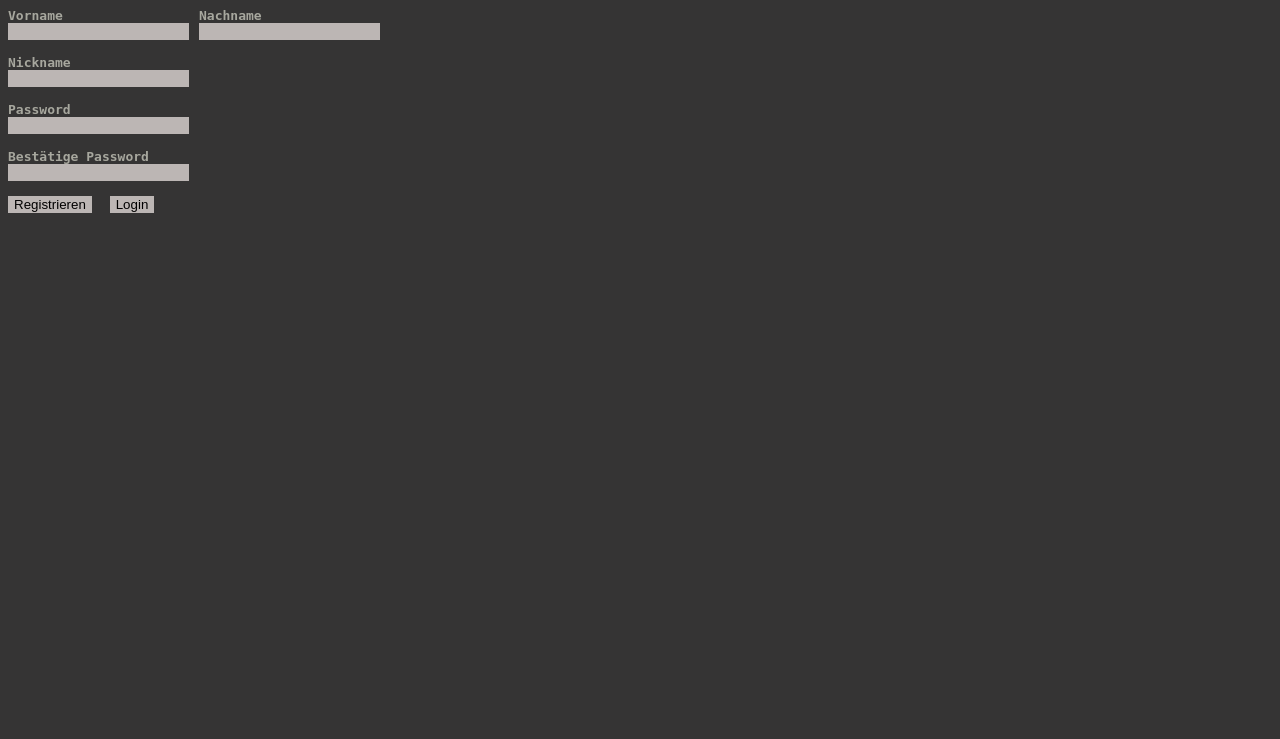
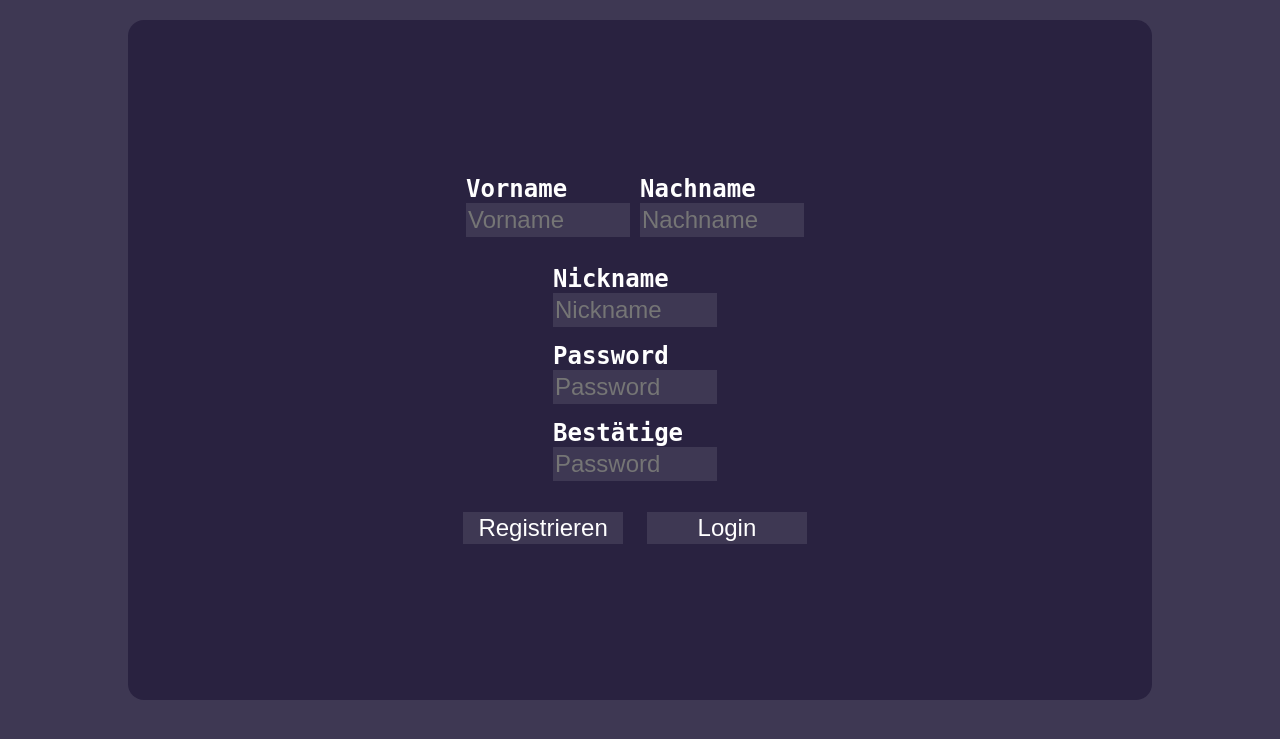
Before and after one commit to CuzImGeorg/Groupchat, a PHP site: template src/view/registryAktion.tpl.php in a window 1280 px wide. Shown: the top 739 px of the page. Run offline with PHP 8.4, Linux system fonts and the light colour scheme; the template is opened without the code that fills it, so the values that code supplies are empty.

Commit message:
StyleGuide.1

```diff
--- a/src/view/chatAktion.tpl.php
+++ b/src/view/chatAktion.tpl.php
@@ -19,7 +19,7 @@
     </div>
     <div id="eingabebereich">
         <label id="benutzername"> <?=$benutzer->getNickname()?> </label>
-        <input type="text" name="eingabe" id="eingabe">
+        <textarea name="eingabe" id="eingabe" > </textarea>
         <input type="button" id="send" value="SEND">
     </div>
 
--- a/src/view/css/style.registry.css
+++ b/src/view/css/style.registry.css
@@ -1,8 +1,8 @@
 :root {
-    --text: #a7a79e;
-    --light: #bcb6b4;
-    --middle: #87858e;
-    --dark: #353434;
+    --text:#fff;
+    --light:#544e66;
+    --middle: #3e3853;
+    --dark: #292240;
     --rounding:1rem;
 }
 
@@ -10,18 +10,49 @@ body{
     font-family: monospace;
     font-weight: bold;
     color: var(--text);
-    background:var(--dark);
+    background:var(--middle);
 }
-
-input, button {
-    border-style: none;
-    color: #000;
+label{
+    color: var(--text);
+    font-size: 1.5rem;
+    width: 10rem;
+    height: 2rem;
     margin-bottom: 15px;
     margin-right: 10px;
+}
+input, button {
 
-    background: var(--light);
+    font-size: 1.5rem;
+    border-style: none;
+    color: var(--text);
+    margin-bottom: 15px;
+    margin-right: 10px;
+    width: 10rem;
+    height: 2rem;
+    margin-top: auto;
+    background: var(--middle)
 }
 a {
-    color: #000;
+    background: var(--middle);
+    color: var(--text);
     text-decoration: none;
 }
+form{
+    display: flex;
+    flex-direction: column;
+    flex-wrap: wrap;
+    justify-content: center;
+    align-items: center;
+
+    border-radius: var(--rounding);
+    position: fixed;
+    left: 50%;
+    top: 20px;
+
+    transform: translate(-50%, 0);
+    margin:  auto;
+    background: var(--dark);
+    height: 85%;
+    width: 80%;
+
+}
--- a/src/view/registryAktion.tpl.php
+++ b/src/view/registryAktion.tpl.php
@@ -9,30 +9,36 @@
 <body>
 <form id="form" action="index.php?aktion=registry" method="POST" >
 
-    <div style="float: left">
+    <div>
+        <p style="float: left">
         <label for="vorname">Vorname<br></label>
-        <input type="text" id="vorname" name="vorname" required />
-    </div>
-    <div>
+        <input type="text" id="vorname" name="vorname" placeholder="Vorname" required />
+        </p>
+        <p style="float: right">
         <label for="nachname">Nachname<br></label>
-        <input type="text" name="nachname" id="nachname" required />
+        <input type="text" name="nachname" id="nachname" placeholder="Nachname" required />
+        </p>
     </div>
 
     <div>
         <label for="nickname">Nickname<br></label>
-        <input type="text" name="nickname" id="nickname" required />
+        <input type="text" name="nickname" id="nickname"  placeholder="Nickname" required />
     </div>
     <div>
+
         <label for="password">Password<br></label>
-        <input type="password" name="password" id="password" required>
+        <input type="password" name="password" id="password" placeholder="Password" required>
+
     </div>
     <div>
-        <label for="confpassword">Bestätige Password<br></label>
-        <input type="password" name="confpassword" id="confpassword" required>
+        <label for="confpassword">Bestätige<br></label>
+        <input type="password" name="confpassword" id="confpassword" placeholder="Password"  required>
+
     </div>
-
-    <input type="submit" value="Registrieren" />
-    <button ><a href="index.php?aktion=login">Login </a></button>
+    <div style="margin-top: 1rem">
+        <input  style="margin-right: .5rem" type="submit" value="Registrieren" />
+        <button style="margin-left: .5rem" ><a href="index.php?aktion=login">Login </a></button>
+    </div>
 </form>
 </body>
 </html>
```
Also changed, not shown: src/view/css/style.chat.css (+16 -8 lines), src/view/loginAktion.tpl.php (+6 -3 lines).
